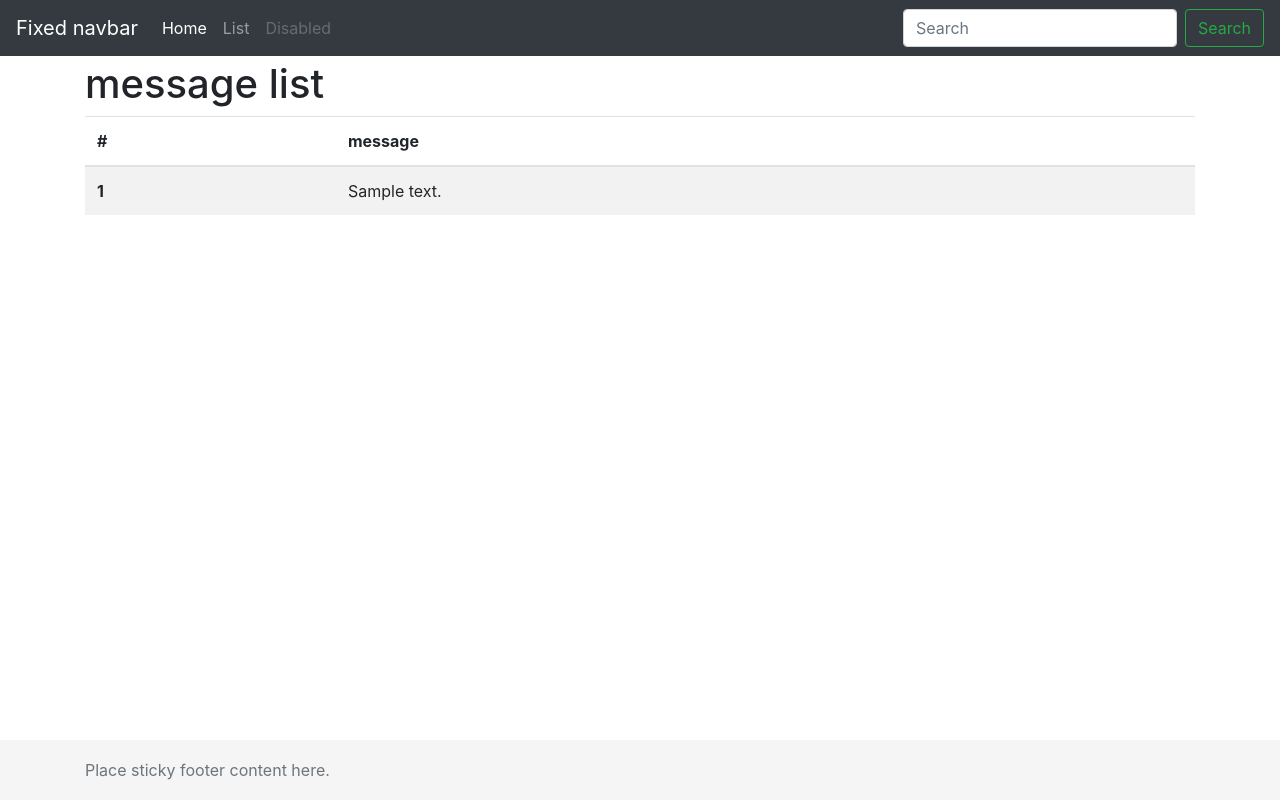
After one commit to bkeszl/WebApp, a Python web app: template templates/message_list.html in a window 1280 px wide. The commit adds this page. Run offline with Jinja, Linux system fonts and the light colour scheme; the template is opened without the code that fills it: most values are stand-ins (such as "Sample title", 1, 10 or a date in 2020); some libraries are stand-ins or nearby versions.

Commit message:
working list on navbar click

```diff
--- a/app.yaml
+++ b/app.yaml
@@ -2,13 +2,11 @@ runtime: python27
 api_version: 1
 threadsafe: yes
 
-skip_files:
-- ^venv/*.*
-
 handlers:
+- url: /static
+  static_dir: static
 - url: .*
   script: main.app
-
 libraries:
 - name: webapp2
   version: latest
--- /dev/null
+++ b/static/css/sticky-footer-navbar.css
@@ -0,0 +1,37 @@
+/* Sticky footer styles
+-------------------------------------------------- */
+html {
+  position: relative;
+  min-height: 100%;
+}
+body {
+  /* Margin bottom by footer height */
+  margin-bottom: 60px;
+}
+.footer {
+  position: absolute;
+  bottom: 0;
+  width: 100%;
+  /* Set the fixed height of the footer here */
+  height: 60px;
+  line-height: 60px; /* Vertically center the text there */
+  background-color: #f5f5f5;
+}
+
+
+/* Custom page CSS
+-------------------------------------------------- */
+/* Not required for template or sticky footer method. */
+
+body > .container {
+  padding: 60px 15px 0;
+}
+
+.footer > .container {
+  padding-right: 15px;
+  padding-left: 15px;
+}
+
+code {
+  font-size: 80%;
+}
--- /dev/null
+++ b/templates/base.html
@@ -0,0 +1,67 @@
+
+<!doctype html>
+<html lang="en">
+  <head>
+    <meta charset="utf-8">
+    <meta name="viewport" content="width=device-width, initial-scale=1, shrink-to-fit=no">
+    <meta name="description" content="">
+    <meta name="author" content="">
+    <link rel="icon" href="/img/44028159(1).png">
+
+    <title>{% block title %}Smartninja WebApp{% endblock title %}</title>
+
+    <!-- Bootstrap core CSS -->
+   <link rel="stylesheet" href="https://stackpath.bootstrapcdn.com/bootstrap/4.1.3/css/bootstrap.min.css" integrity="sha384-MCw98/SFnGE8fJT3GXwEOngsV7Zt27NXFoaoApmYm81iuXoPkFOJwJ8ERdknLPMO" crossorigin="anonymous">
+
+    <!-- Custom styles for this template -->
+    <link href="/static/css/sticky-footer-navbar.css" rel="stylesheet">
+  </head>
+
+  <body>
+
+    <header>
+      <!-- Fixed navbar -->
+      <nav class="navbar navbar-expand-md navbar-dark fixed-top bg-dark">
+        <a class="navbar-brand" href="#">Fixed navbar</a>
+        <button class="navbar-toggler" type="button" data-toggle="collapse" data-target="#navbarCollapse" aria-controls="navbarCollapse" aria-expanded="false" aria-label="Toggle navigation">
+          <span class="navbar-toggler-icon"></span>
+        </button>
+        <div class="collapse navbar-collapse" id="navbarCollapse">
+          <ul class="navbar-nav mr-auto">
+            <li class="nav-item active">
+              <a class="nav-link" href="/">Home <span class="sr-only">(current)</span></a>
+            </li>
+            <li class="nav-item">
+              <a class="nav-link" href="/list">List</a>
+            </li>
+            <li class="nav-item">
+              <a class="nav-link disabled" href="#">Disabled</a>
+            </li>
+          </ul>
+          <form class="form-inline mt-2 mt-md-0">
+            <input class="form-control mr-sm-2" type="text" placeholder="Search" aria-label="Search">
+            <button class="btn btn-outline-success my-2 my-sm-0" type="submit">Search</button>
+          </form>
+        </div>
+      </nav>
+    </header>
+
+    <!-- Begin page content -->
+    <main role="main" class="container">
+      {% block main_container %}{% endblock main_container %}
+    </main>
+
+    <footer class="footer">
+      <div class="container">
+        <span class="text-muted">Place sticky footer content here.</span>
+      </div>
+    </footer>
+
+    <!-- Bootstrap core JavaScript
+    ================================================== -->
+    <!-- Placed at the end of the document so the pages load faster -->
+    <script src="https://code.jquery.com/jquery-3.3.1.slim.min.js" integrity="sha384-q8i/X+965DzO0rT7abK41JStQIAqVgRVzpbzo5smXKp4YfRvH+8abtTE1Pi6jizo" crossorigin="anonymous"></script>
+    <script src="https://cdnjs.cloudflare.com/ajax/libs/popper.js/1.14.3/umd/popper.min.js" integrity="sha384-ZMP7rVo3mIykV+2+9J3UJ46jBk0WLaUAdn689aCwoqbBJiSnjAK/l8WvCWPIPm49" crossorigin="anonymous"></script>
+    <script src="https://stackpath.bootstrapcdn.com/bootstrap/4.1.3/js/bootstrap.min.js" integrity="sha384-ChfqqxuZUCnJSK3+MXmPNIyE6ZbWh2IMqE241rYiqJxyMiZ6OW/JmZQ5stwEULTy" crossorigin="anonymous"></script>
+  </body>
+</html>
--- /dev/null
+++ b/templates/message_list.html
@@ -0,0 +1,24 @@
+{% extends "base.html" %}
+
+{% block title %}MessageList{% endblock title %}
+
+{% block main_container %}
+<h1>message list</h1>
+<table class="table table-striped">
+  <thead>
+    <tr>
+      <th scope="col">#</th>
+      <th scope="col">message</th>
+
+    </tr>
+  </thead>
+  <tbody>
+   {% for message in message_list %}
+    <tr>
+      <th scope="row">{{ loop.index }}</th>
+      <td>{{ message }}</td>
+    </tr>
+  {% endfor %}
+  </tbody>
+</table>
+{% endblock main_container %}
```
Also changed, not shown: main.py (+15 -5 lines), templates/landing.html (+16 -13 lines).
